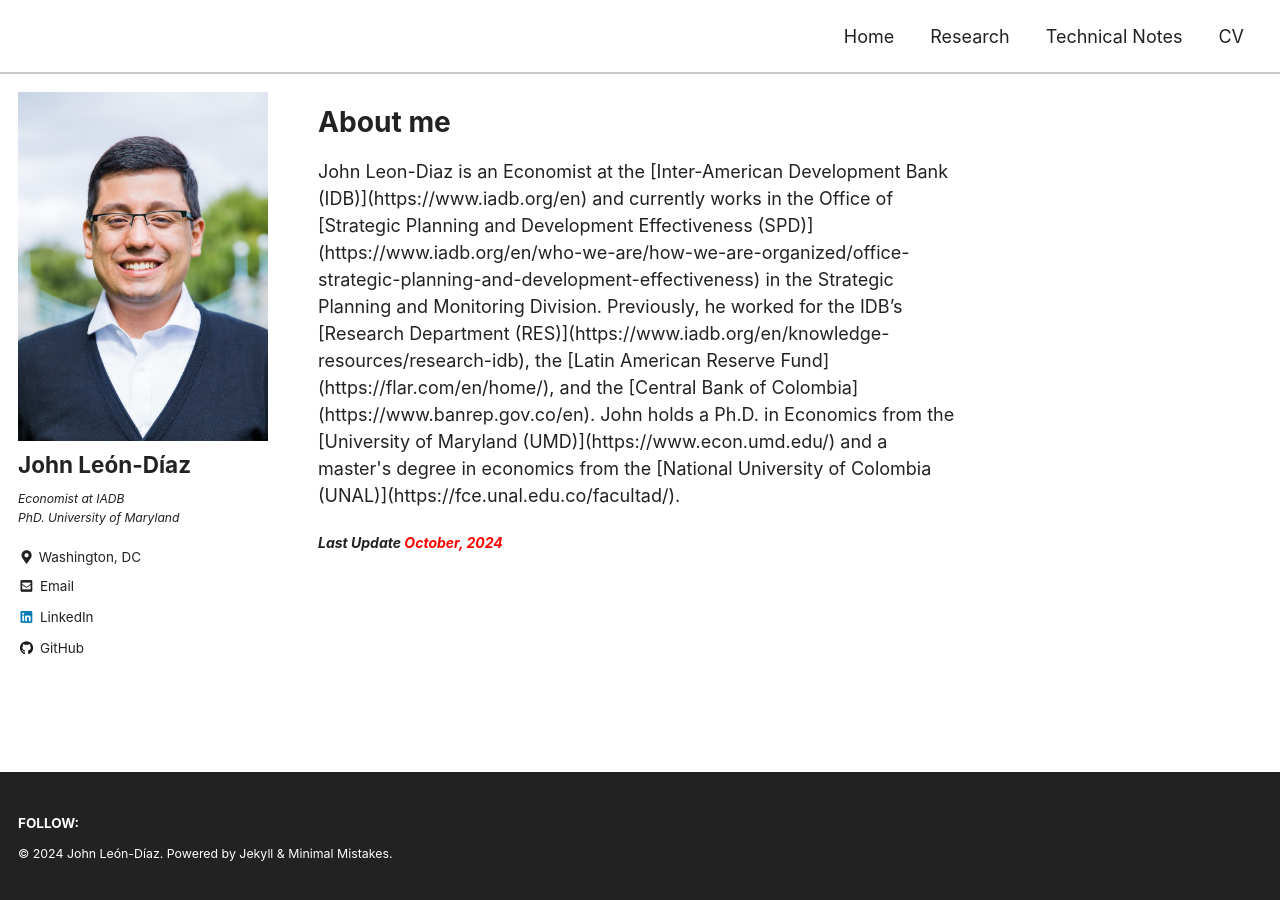
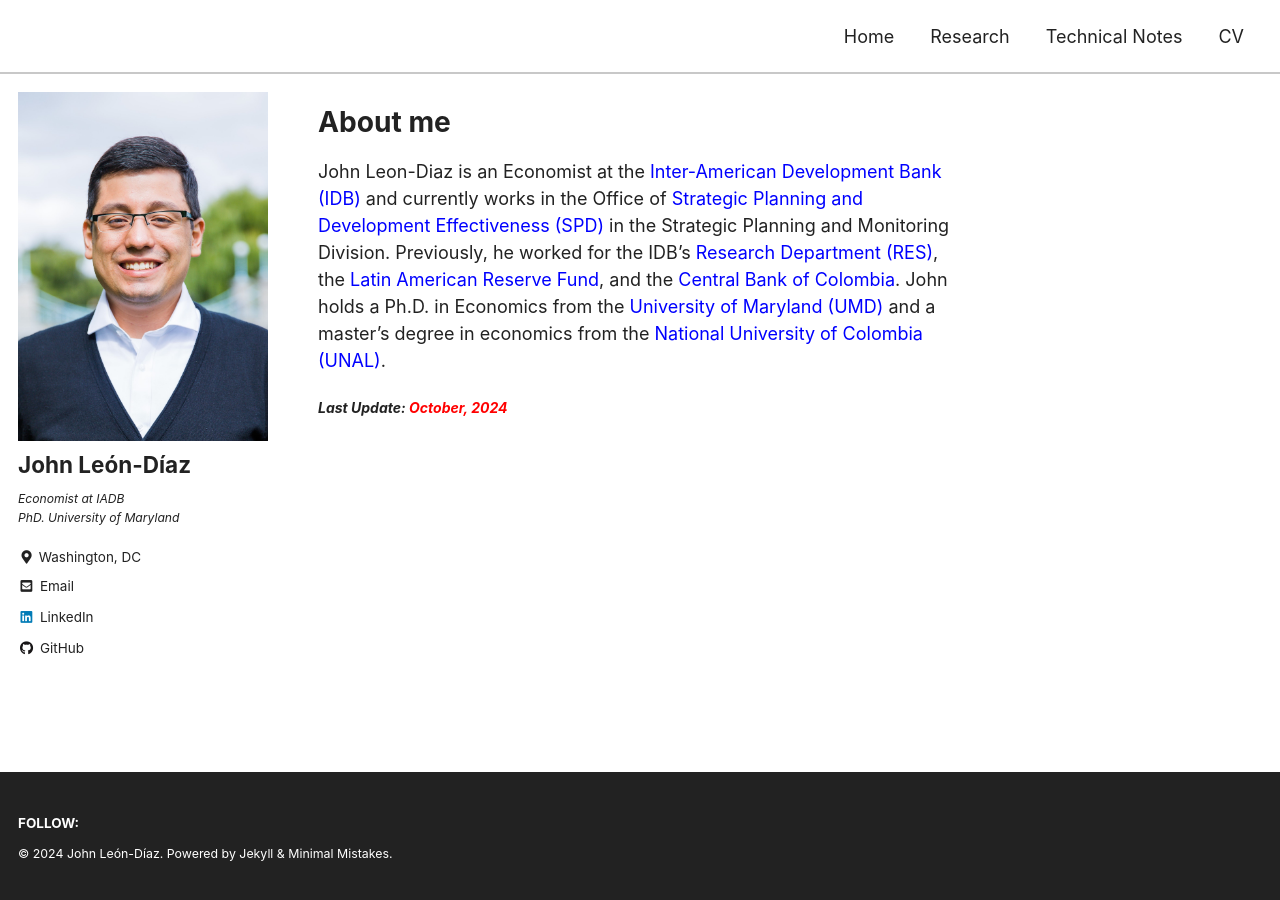
Before and after one commit to jleondia/jleondia.github.io, a Jekyll site: the page built from _pages/home.md, in a window 1280 px wide. Built offline with Jekyll 4.4.1, drawn with Linux system fonts in a browser that asks for light colours; cached includes are drawn as plain includes.

Commit message:
Update home.md

```diff
--- a/_pages/home.md
+++ b/_pages/home.md
@@ -8,10 +8,10 @@ comments: false
 ---
 # About me
 
-<p>John Leon-Diaz is an Economist at the [Inter-American Development Bank (IDB)](https://www.iadb.org/en) and currently works in the Office of [Strategic Planning and Development Effectiveness (SPD)](https://www.iadb.org/en/who-we-are/how-we-are-organized/office-strategic-planning-and-development-effectiveness) in the Strategic Planning and Monitoring Division. Previously, he worked for the IDB’s [Research Department (RES)](https://www.iadb.org/en/knowledge-resources/research-idb), the [Latin American Reserve Fund](https://flar.com/en/home/), and the [Central Bank of Colombia](https://www.banrep.gov.co/en). John holds a Ph.D. in Economics from the [University of Maryland (UMD)](https://www.econ.umd.edu/) and a master's degree in economics from the [National University of Colombia (UNAL)](https://fce.unal.edu.co/facultad/).</p>
+John Leon-Diaz is an Economist at the [Inter-American Development Bank (IDB)](https://www.iadb.org/en) and currently works in the Office of [Strategic Planning and Development Effectiveness (SPD)](https://www.iadb.org/en/who-we-are/how-we-are-organized/office-strategic-planning-and-development-effectiveness) in the Strategic Planning and Monitoring Division. Previously, he worked for the IDB’s [Research Department (RES)](https://www.iadb.org/en/knowledge-resources/research-idb), the [Latin American Reserve Fund](https://flar.com/en/home/), and the [Central Bank of Colombia](https://www.banrep.gov.co/en). John holds a Ph.D. in Economics from the [University of Maryland (UMD)](https://www.econ.umd.edu/) and a master's degree in economics from the [National University of Colombia (UNAL)](https://fce.unal.edu.co/facultad/).
 
 <p style="font-size:14px; font-weight:bold; font-style:italic;">
- Last Update
+ Last Update:
   <span style="color: #ff0000">October, 2024 </span>
 </p>
 
```
